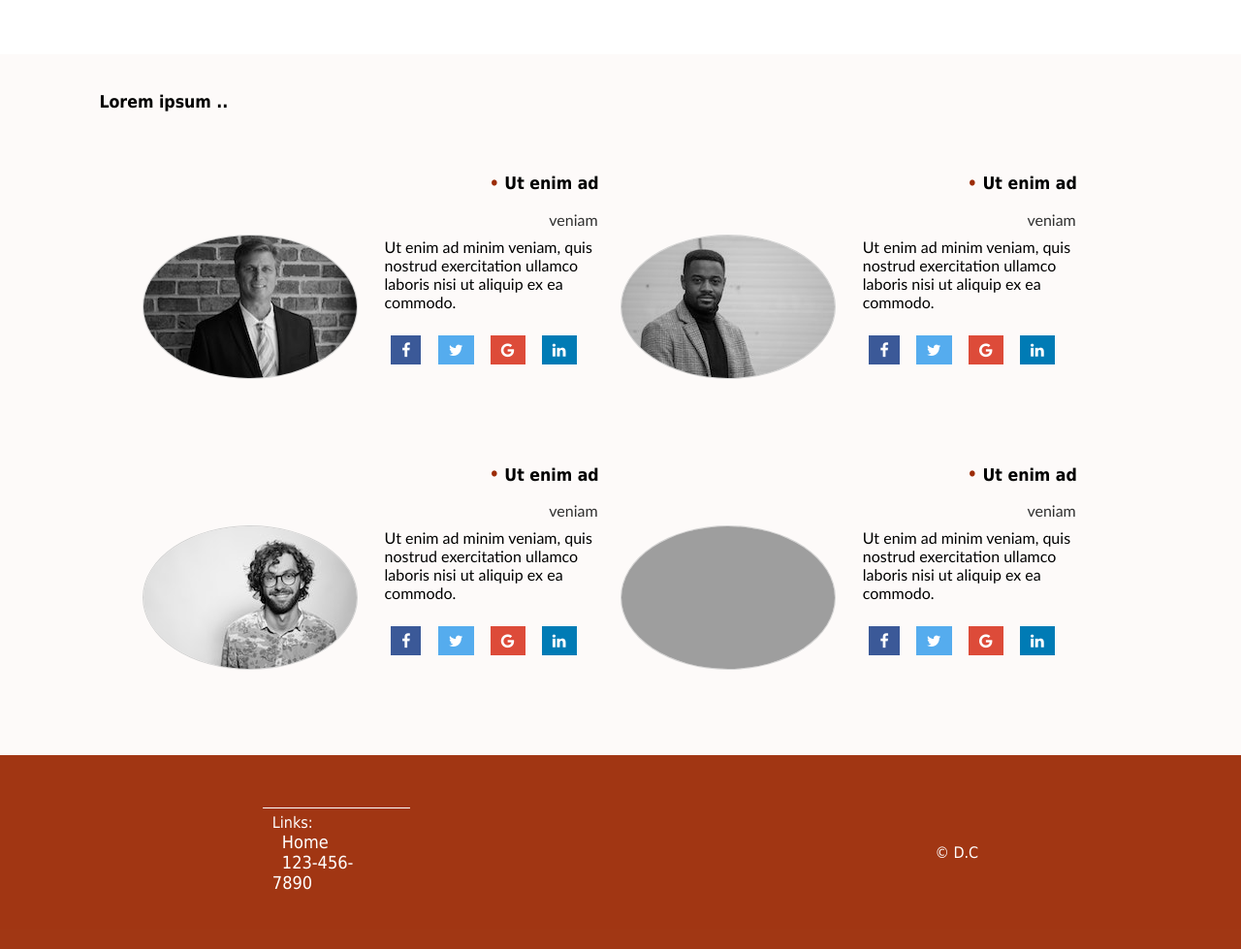
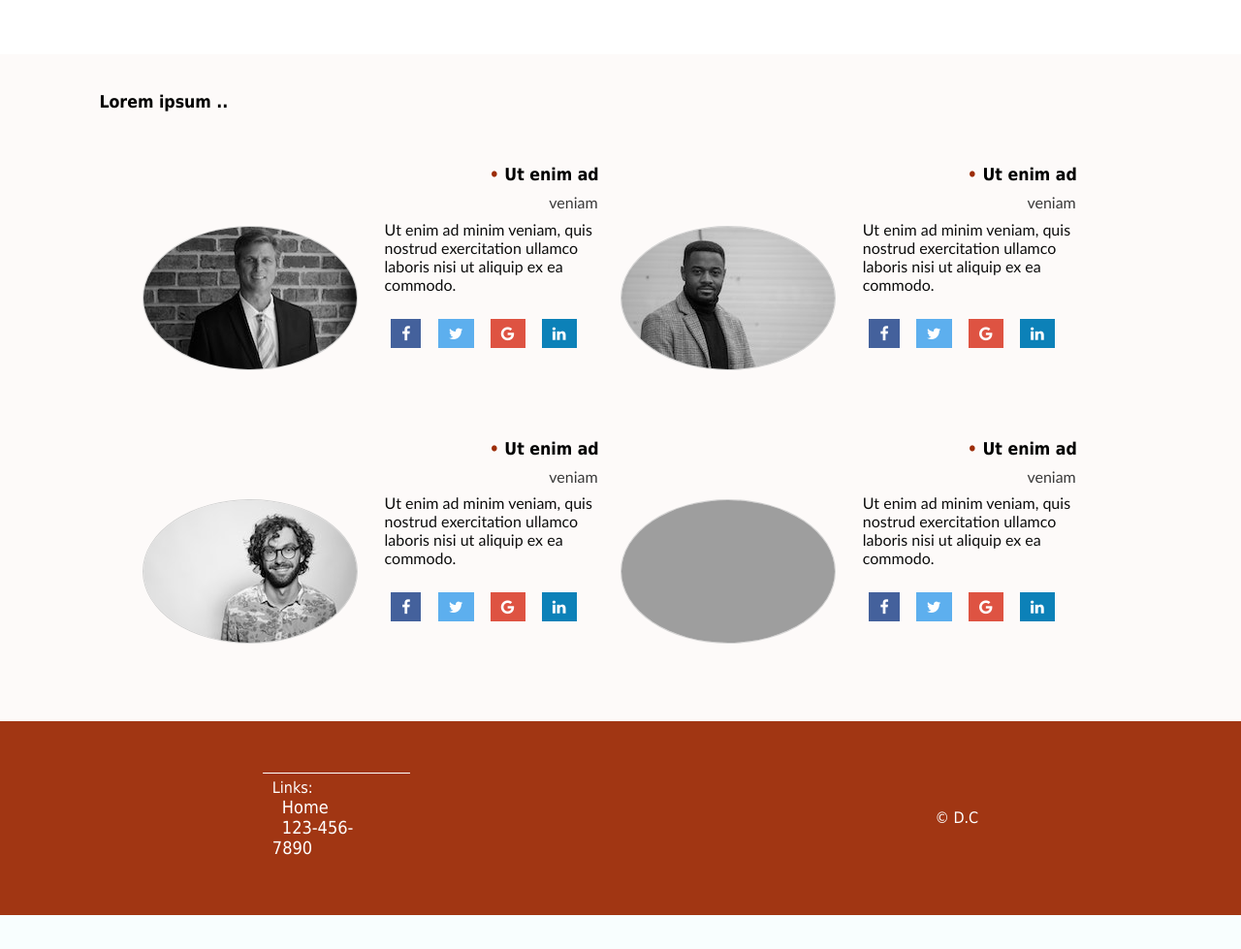
Before and after one commit to sunnysunny77/business, a PHP site: page / in a window 1280 px wide. Shown: the part 2091-3070 px from the top of the page at 97% size. After the commit the page ends 3035 px from the top, so only its background shows below. Run offline with PHP 8.4, Linux system fonts and the light colour scheme; grey boxes are pictures that could not be loaded.

Commit message:
Update styles.css

```diff
--- a/css/styles.css
+++ b/css/styles.css
@@ -27,7 +27,7 @@ h3 {
 article q,
 div q,
 header h1 span,
-#section2 span p {
+#section2 p {
   opacity: 0.95;
 }
 
@@ -232,7 +232,6 @@ article h2 {
   width: 100%;
   padding: 1% 0;
   background-color: rgba(156, 44, 7, 0.025);
-  text-align: center;
 }
 
 #section2 div {
@@ -253,7 +252,6 @@ article h2 {
 #section2 h2 {
   text-align: left;
   margin: auto auto 4% 8%;
-  display: inline-blockßßß;
 }
 
 #section2 img {
@@ -268,6 +266,7 @@ article h2 {
   height: 258px;
   margin: auto 1%;
   text-align: left;
+  color: black;
 }
 
 #section2 h3 {
@@ -284,8 +283,7 @@ article h2 {
 }
 
 #section2 h3 span {
-  width: unset;
-  height: unset;
+  display: inline;
   color: #9C2C07;
 }
 
@@ -321,13 +319,11 @@ footer ul a {
 
 footer ul li a:hover {
   color: black;
-
 }
-
 
 /* breaks */
 
-@media only Screen and (max-width: 1024px) {
+@media only Screen and (max-width: 1023px) {
   nav ul a,
   header h1 {
     font-size: 120%;
@@ -380,7 +376,6 @@ footer ul li a:hover {
     margin: auto auto 2% auto;
   }
   #section2 p {
-    margin: auto;
     width: 100%;
     text-align: center;
   }
@@ -388,7 +383,6 @@ footer ul li a:hover {
   #section2 p span {
     text-align: center;
     width: initial;
-
   }
   #section2 div:nth-child(odd) div:last-of-type p {
     height: 200px;
```
